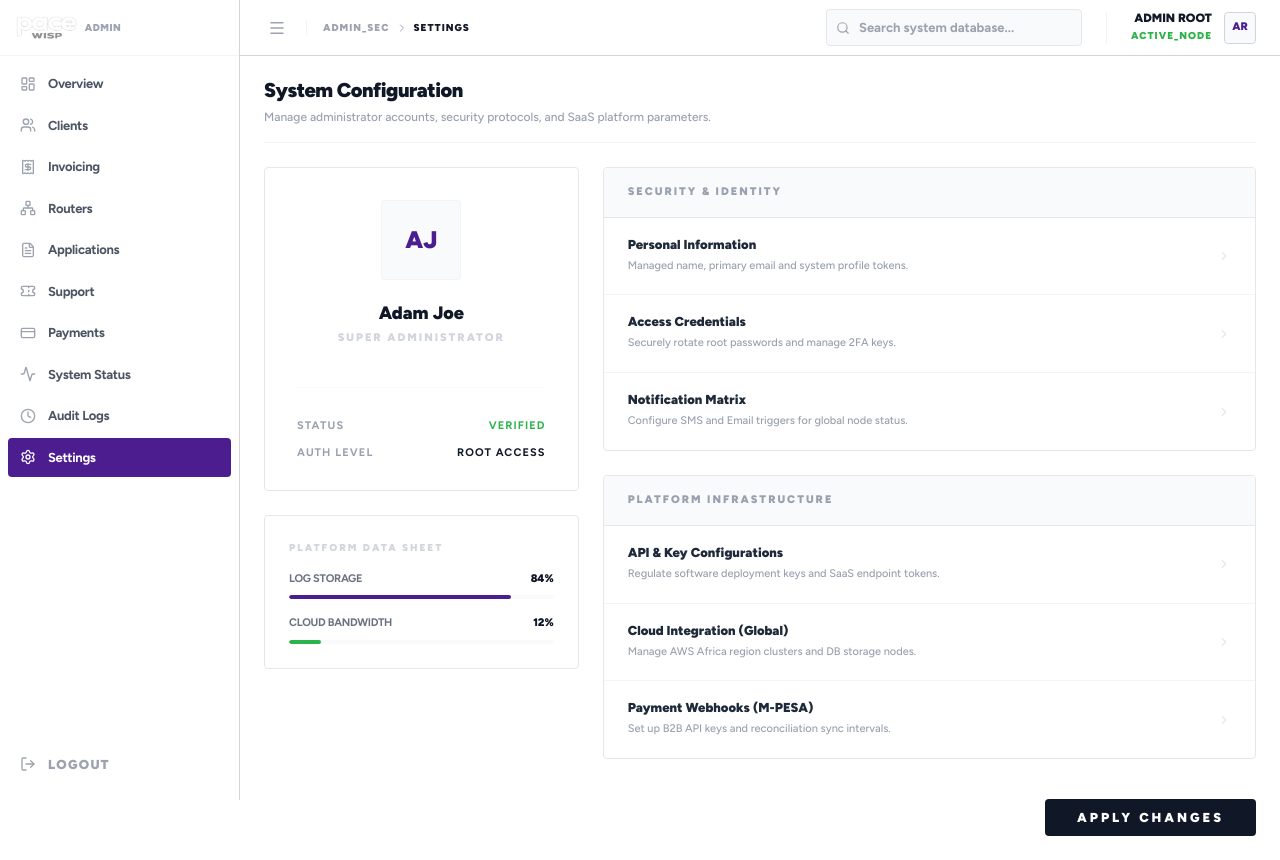
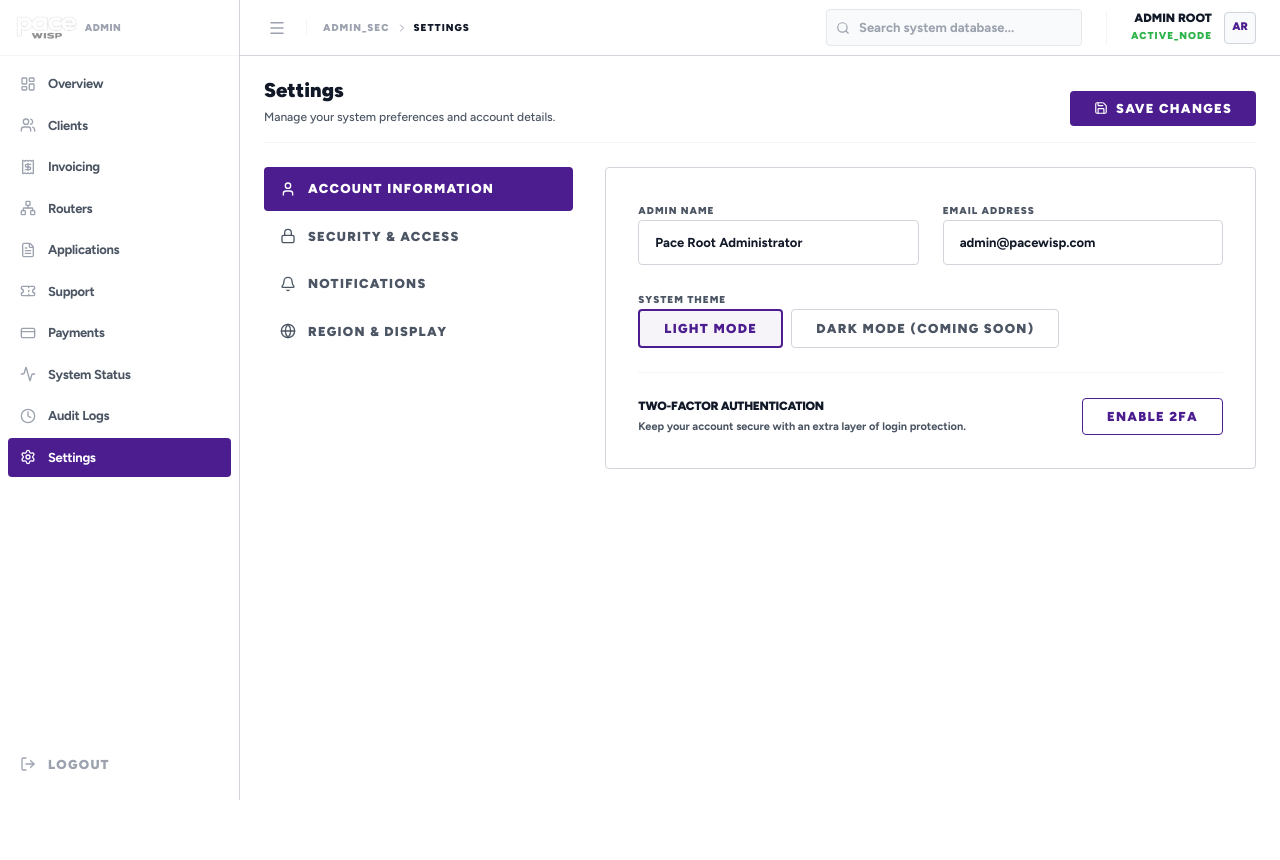
Before and after one commit to dennismutuku2005/pacewebsite, a Next.js app in the folder paceadmin/: page /dashboard/settings in a window 1280 px wide. After the commit the page ends 800 px from the top, so only its background shows below. Built offline with nearby package versions, Linux system fonts and the light colour scheme.

Commit message:
Auto-update: page.js

```diff
--- a/paceadmin/src/app/dashboard/settings/page.js
+++ b/paceadmin/src/app/dashboard/settings/page.js
@@ -2,11 +2,7 @@
 
 import React from 'react'
 import { motion } from 'framer-motion'
-import {
-    User, Shield, Bell, Globe,
-    Smartphone, Save, Lock, CreditCard,
-    ChevronRight, Database, Cloud, Key
-} from 'lucide-react'
+import { Settings, Shield, Bell, User, Globe, Lock, Save } from 'lucide-react'
 import { cn } from '@/lib/utils'
 
 export default function SettingsPage() {
@@ -14,102 +10,78 @@ export default function SettingsPage() {
         <div className="space-y-6 font-figtree">
 
             {/* Header */}
-            <div className="border-b border-gray-100 pb-4">
-                <h1 className="text-[20px] font-black text-gray-900 leading-none tracking-tight">System Configuration</h1>
-                <p className="text-[12px] text-gray-400 mt-2 font-medium">Manage administrator accounts, security protocols, and SaaS platform parameters.</p>
+            <div className="flex flex-col sm:flex-row sm:items-end justify-between gap-4 border-b border-gray-100 pb-4">
+                <div>
+                    <h1 className="text-[20px] font-black text-admin-value leading-none">Settings</h1>
+                    <p className="text-[12px] text-admin-label mt-2 font-medium">Manage your system preferences and account details.</p>
+                </div>
+                <button className="flex items-center justify-center gap-2 px-6 py-2 bg-pace-purple text-white rounded text-[11px] font-black hover:bg-[#3d1a75] transition-all uppercase tracking-widest shadow-none">
+                    <Save size={14} />
+                    Save Changes
+                </button>
             </div>
 
-            <div className="grid grid-cols-1 lg:grid-cols-12 gap-6">
+            {/* Settings Sections */}
+            <div className="grid grid-cols-1 lg:grid-cols-3 gap-8">
 
-                {/* Left Sidebar - Profile Summary */}
-                <div className="lg:col-span-4 space-y-6">
-                    <div className="border border-gray-200 rounded p-8 bg-white flex flex-col items-center">
-                        <div className="w-20 h-20 rounded border border-gray-100 bg-gray-50 flex items-center justify-center text-[24px] font-black text-pace-purple mb-6">
-                            AJ
-                        </div>
-                        <h3 className="text-[18px] font-black text-gray-900 leading-none">Adam Joe</h3>
-                        <p className="text-[11px] font-black text-gray-300 mt-2 uppercase tracking-[2px]">Super Administrator</p>
-                        <div className="w-full mt-10 pt-8 border-t border-gray-50 space-y-4">
-                            <div className="flex justify-between items-center text-[11px] font-bold">
-                                <span className="text-gray-400 uppercase tracking-widest leading-none">Status</span>
-                                <span className="text-pace-green uppercase tracking-widest leading-none">Verified</span>
+                {/* Side Nav */}
+                <div className="lg:col-span-1 space-y-1">
+                    {[
+                        { icon: User, label: 'Account Information', active: true },
+                        { icon: Lock, label: 'Security & Access' },
+                        { icon: Bell, label: 'Notifications' },
+                        { icon: Globe, label: 'Region & Display' },
+                    ].map((item) => (
+                        <button
+                            key={item.label}
+                            className={cn(
+                                "w-full flex items-center gap-3 px-4 py-3 rounded transition-all font-black text-[12px] uppercase tracking-widest",
+                                item.active ? "bg-pace-purple text-white shadow-none" : "text-admin-label hover:bg-gray-50 hover:text-admin-value"
+                            )}
+                        >
+                            <item.icon size={16} />
+                            {item.label}
+                        </button>
+                    ))}
+                </div>
+
+                {/* Form Area */}
+                <div className="lg:col-span-2 space-y-6">
+                    <div className="border border-pace-border rounded bg-white p-8 space-y-6">
+                        <div className="grid grid-cols-1 md:grid-cols-2 gap-6">
+                            <div className="space-y-2">
+                                <label className="text-[10px] font-black text-admin-label uppercase tracking-widest">Admin Name</label>
+                                <input
+                                    type="text"
+                                    defaultValue="Pace Root Administrator"
+                                    className="w-full px-4 py-3 rounded border border-pace-border bg-gray-50 bg-white focus:border-pace-purple outline-none text-[12px] font-bold text-admin-value"
+                                />
                             </div>
-                            <div className="flex justify-between items-center text-[11px] font-bold">
-                                <span className="text-gray-400 uppercase tracking-widest leading-none">Auth Level</span>
-                                <span className="text-gray-900 uppercase tracking-widest leading-none">Root Access</span>
+                            <div className="space-y-2">
+                                <label className="text-[10px] font-black text-admin-label uppercase tracking-widest">Email Address</label>
+                                <input
+                                    type="text"
+                                    defaultValue="admin@pacewisp.com"
+                                    className="w-full px-4 py-3 rounded border border-pace-border bg-gray-50 bg-white focus:border-pace-purple outline-none text-[12px] font-bold text-admin-value"
+                                />
                             </div>
                         </div>
-                    </div>
 
-                    <div className="border border-gray-200 rounded p-6 bg-white">
-                        <p className="text-[10px] font-black text-gray-300 uppercase tracking-[2px] mb-4">Platform Data Sheet</p>
-                        <div className="space-y-4">
-                            {[
-                                { label: 'Log Storage', val: '84%', color: 'bg-pace-purple' },
-                                { label: 'Cloud Bandwidth', val: '12%', color: 'bg-pace-green' },
-                            ].map((item) => (
-                                <div key={item.label}>
-                                    <div className="flex justify-between items-center mb-2">
-                                        <span className="text-[11px] font-bold text-gray-500 uppercase tracking-tight">{item.label}</span>
-                                        <span className="text-[11px] font-black text-gray-900">{item.val}</span>
-                                    </div>
-                                    <div className="h-1 bg-gray-50 rounded-full overflow-hidden">
-                                        <div className={cn("h-full rounded-full transition-all", item.color)} style={{ width: item.val }}></div>
-                                    </div>
-                                </div>
-                            ))}
+                        <div className="space-y-2">
+                            <label className="text-[10px] font-black text-admin-label uppercase tracking-widest">System Theme</label>
+                            <div className="flex gap-2">
+                                <button className="px-6 py-2 border-2 border-pace-purple bg-pace-purple/5 text-pace-purple rounded text-[11px] font-black uppercase tracking-widest">Light Mode</button>
+                                <button className="px-6 py-2 border border-pace-border text-admin-label hover:border-admin-value rounded text-[11px] font-black uppercase tracking-widest bg-white">Dark Mode (Coming Soon)</button>
+                            </div>
                         </div>
-                    </div>
-                </div>
 
-                {/* Main Settings - Excel Style list */}
-                <div className="lg:col-span-8 space-y-6">
-                    <div className="border border-gray-200 rounded bg-white overflow-hidden">
-                        <div className="bg-gray-50 px-6 py-4 border-b border-gray-200">
-                            <h4 className="text-[11px] font-black text-gray-400 uppercase tracking-[2px]">Security & Identity</h4>
+                        <div className="pt-6 border-t border-gray-100 flex items-center justify-between">
+                            <div>
+                                <h4 className="text-[12px] font-black text-admin-value uppercase tracking-tight">Two-Factor Authentication</h4>
+                                <p className="text-[11px] text-admin-label font-bold mt-1">Keep your account secure with an extra layer of login protection.</p>
+                            </div>
+                            <button className="px-6 py-2 border border-pace-purple text-pace-purple bg-white rounded text-[10px] font-black uppercase tracking-widest hover:bg-pace-purple hover:text-white transition-all">Enable 2FA</button>
                         </div>
-                        <div className="divide-y divide-gray-100">
-                            {[
-                                { title: 'Personal Information', desc: 'Managed name, primary email and system profile tokens.' },
-                                { title: 'Access Credentials', desc: 'Securely rotate root passwords and manage 2FA keys.' },
-                                { title: 'Notification Matrix', desc: 'Configure SMS and Email triggers for global node status.' },
-                            ].map((item, i) => (
-                                <div key={i} className="px-6 py-5 hover:bg-gray-50 transition-colors group cursor-pointer flex justify-between items-center">
-                                    <div>
-                                        <h5 className="text-[13px] font-black text-gray-800 leading-none">{item.title}</h5>
-                                        <p className="text-[11px] text-gray-400 font-medium mt-1.5 leading-relaxed">{item.desc}</p>
-                                    </div>
-                                    <ChevronRight size={14} className="text-gray-200 group-hover:text-pace-purple transition-colors" />
-                                </div>
-                            ))}
-                        </div>
-                    </div>
-
-                    <div className="border border-gray-200 rounded bg-white overflow-hidden">
-                        <div className="bg-gray-50 px-6 py-4 border-b border-gray-200">
-                            <h4 className="text-[11px] font-black text-gray-400 uppercase tracking-[2px]">Platform Infrastructure</h4>
-                        </div>
-                        <div className="divide-y divide-gray-100">
-                            {[
-                                { title: 'API & Key Configurations', desc: 'Regulate software deployment keys and SaaS endpoint tokens.' },
-                                { title: 'Cloud Integration (Global)', desc: 'Manage AWS Africa region clusters and DB storage nodes.' },
-                                { title: 'Payment Webhooks (M-PESA)', desc: 'Set up B2B API keys and reconciliation sync intervals.' },
-                            ].map((item, i) => (
-                                <div key={i} className="px-6 py-5 hover:bg-gray-50 transition-colors group cursor-pointer flex justify-between items-center">
-                                    <div>
-                                        <h5 className="text-[13px] font-black text-gray-800 leading-none">{item.title}</h5>
-                                        <p className="text-[11px] text-gray-400 font-medium mt-1.5 leading-relaxed">{item.desc}</p>
-                                    </div>
-                                    <ChevronRight size={14} className="text-gray-200 group-hover:text-pace-purple transition-colors" />
-                                </div>
-                            ))}
-                        </div>
-                    </div>
-
-                    <div className="flex justify-end pt-4">
-                        <button className="px-8 py-3 bg-gray-900 text-white rounded text-[12px] font-black uppercase tracking-[3px] shadow-none hover:bg-black transition-all leading-none">
-                            Apply Changes
-                        </button>
                     </div>
                 </div>
 
```
